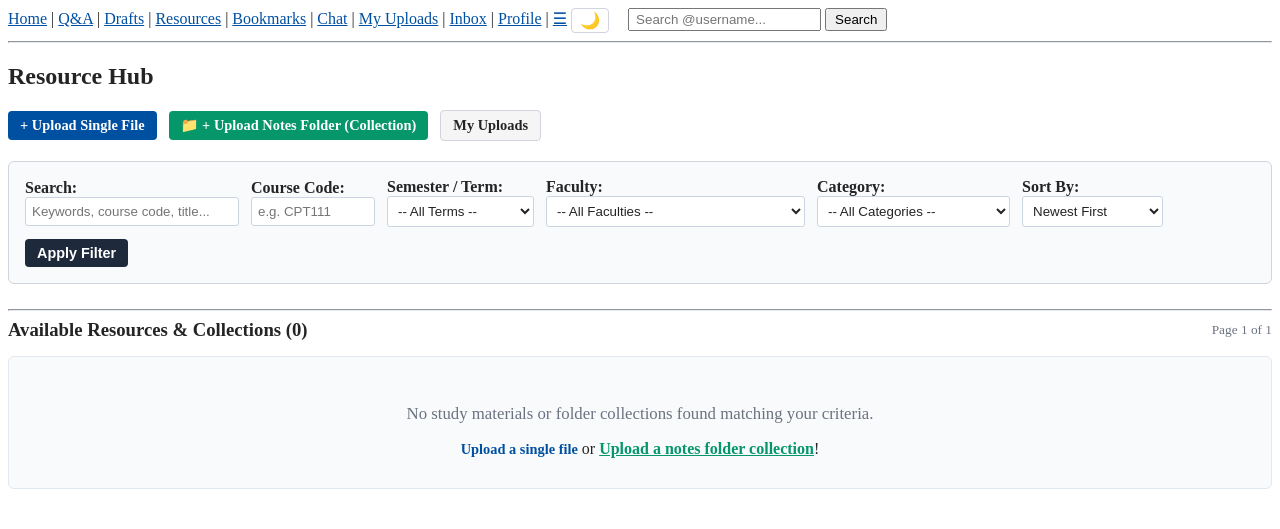
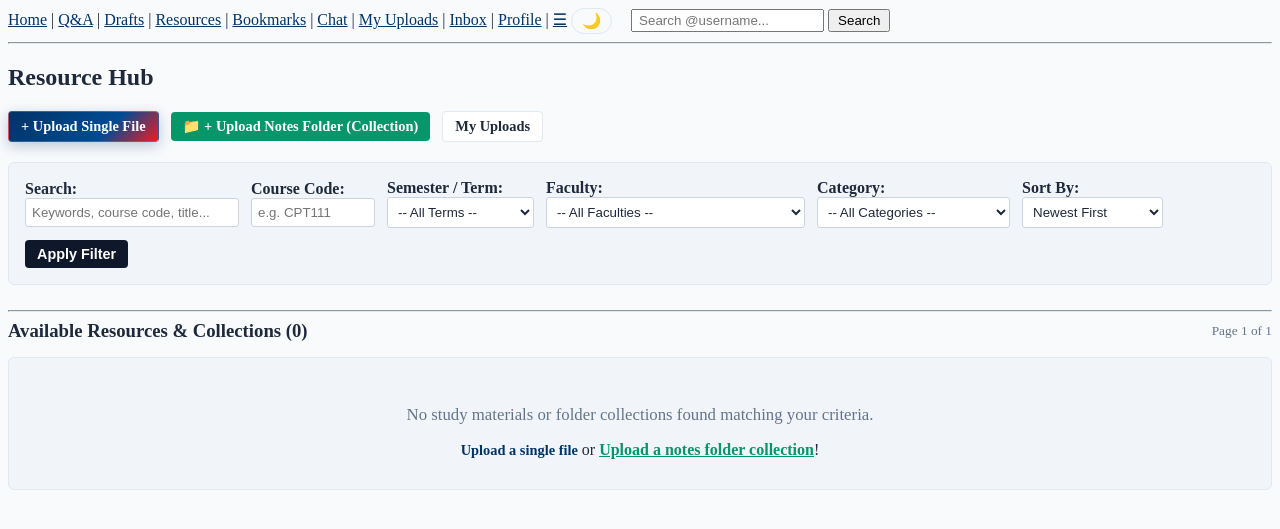
Before and after one commit to MaxMk-x8/Mini-It-project, a Flask app: page /resources in a window 1280 px wide. Shown: the top 529 px of the page. Run offline with Flask 3, Linux system fonts and the light colour scheme; the visitor is signed in with stand-in values (Sample User, id 1); data comes from the database, SQL or seed files in the repository; data that the repository does not hold is empty; some libraries are stand-ins or nearby versions.

Commit message:
modified

```diff
--- a/static/resources.css
+++ b/static/resources.css
@@ -1,181 +1,195 @@
 /* ============================================================
-   CodeNest Resource Hub — MMU Brand Theme
-   Uses CSS custom properties for light/dark mode.
+   CodeNest Resource Hub — MMU Dual-Brand Theme (Q&A Color Grade)
+   Matches Q&A Sapphire Blue & Crimson Red Glassmorphic Engine.
    Toggle via data-theme="dark" on <html>.
    ============================================================ */
 
 /* ----- Light Mode (default) ----- */
 :root {
-    --color-primary: #0050A2;
-    --color-primary-hover: #003D7A;
-    --color-danger: #EC1B2E;
-    --color-danger-hover: #C8102E;
+    --color-primary: #003366;
+    --color-primary-hover: #002244;
+    --color-primary-subtle: rgba(0, 51, 102, 0.08);
+    --color-danger: #ED1C24;
+    --color-danger-hover: #C9141B;
+    --color-danger-subtle: rgba(237, 28, 36, 0.08);
     --color-success: #059669;
     --color-success-hover: #047857;
     --color-warning: #D97706;
     --color-warning-hover: #B45309;
-    --color-text: #242424;
-    --color-text-secondary: #6B7280;
-    --color-text-muted: #94A3B8;
-    --color-bg: #FFFFFF;
-    --color-surface: #F5F5F5;
-    --color-surface-alt: #F8FAFC;
-    --color-border: #D0D5DD;
-    --color-border-light: #E2E8F0;
-    --color-card-bg: #FFFFFF;
-    --color-card-shadow: rgba(0, 0, 0, 0.05);
-    --color-input-bg: #FFFFFF;
-    --color-input-border: #CBD5E1;
+
+    --brand-gradient: linear-gradient(135deg, #003366 0%, #004b93 65%, #ED1C24 100%);
+    --brand-gradient-hover: linear-gradient(135deg, #004080 0%, #005bb3 60%, #ff2b34 100%);
+    --brand-accent-line: linear-gradient(90deg, #003366 0%, #0056b3 50%, #ED1C24 100%);
+
+    --color-text: #1e293b;
+    --color-text-secondary: #64748b;
+    --color-text-muted: #94a3b8;
+    --color-bg: #f8fafc;
+    --color-surface: #ffffff;
+    --color-surface-alt: #f1f5f9;
+    --color-border: #e2e8f0;
+    --color-border-light: #e2e8f0;
+    --color-card-bg: #ffffff;
+    --color-card-shadow: 0 4px 14px -2px rgba(0, 51, 102, 0.1), 0 2px 6px -1px rgba(237, 28, 36, 0.05);
+    --color-input-bg: #ffffff;
+    --color-input-border: #cbd5e1;
 
     /* Badge backgrounds */
-    --color-badge-blue-bg: #E8F0FE;
-    --color-badge-blue-text: #1D4ED8;
-    --color-badge-blue-border: #BFDBFE;
-    --color-badge-yellow-bg: #FEF9E7;
-    --color-badge-yellow-text: #A16207;
-    --color-badge-yellow-border: #FEF08A;
-    --color-badge-purple-bg: #F3F0FF;
-    --color-badge-purple-text: #6D28D9;
-    --color-badge-purple-border: #DDD6FE;
-    --color-badge-green-bg: #ECFDF5;
+    --color-badge-blue-bg: rgba(0, 51, 102, 0.08);
+    --color-badge-blue-text: #003366;
+    --color-badge-blue-border: #bfdbfe;
+    --color-badge-yellow-bg: #fefce8;
+    --color-badge-yellow-text: #a16207;
+    --color-badge-yellow-border: #fef08a;
+    --color-badge-purple-bg: #f5f3ff;
+    --color-badge-purple-text: #6d28d9;
+    --color-badge-purple-border: #ddd6fe;
+    --color-badge-green-bg: #ecfdf5;
     --color-badge-green-text: #047857;
-    --color-badge-green-border: #A7F3D0;
-    --color-badge-indigo-bg: #E0E7FF;
-    --color-badge-indigo-text: #3730A3;
-    --color-badge-indigo-border: #C7D2FE;
-    --color-badge-gray-bg: #F1F5F9;
+    --color-badge-green-border: #a7f3d0;
+    --color-badge-indigo-bg: #e0e7ff;
+    --color-badge-indigo-text: #3730a3;
+    --color-badge-indigo-border: #c7d2fe;
+    --color-badge-gray-bg: #f1f5f9;
     --color-badge-gray-text: #334155;
-    --color-badge-gray-border: #CBD5E1;
+    --color-badge-gray-border: #cbd5e1;
 
     /* Bookmark toggle */
-    --color-bookmark-active-bg: #FEF3C7;
-    --color-bookmark-active-text: #92400E;
-    --color-bookmark-active-border: #F59E0B;
+    --color-bookmark-active-bg: #fef3c7;
+    --color-bookmark-active-text: #92400e;
+    --color-bookmark-active-border: #f59e0b;
 
     /* Info boxes */
-    --color-info-blue-bg: #F0F9FF;
-    --color-info-blue-border: #0284C7;
-    --color-info-blue-accent: #0369A1;
+    --color-info-blue-bg: #f0f9ff;
+    --color-info-blue-border: #0284c7;
+    --color-info-blue-accent: #0369a1;
     --color-info-blue-text: #475569;
-    --color-info-amber-bg: #FFFBEB;
-    --color-info-amber-border: #D97706;
-    --color-info-amber-text: #78350F;
-    --color-info-green-bg: #F0FDF4;
-    --color-info-green-border: #BBF7D0;
+    --color-info-amber-bg: #fffbeb;
+    --color-info-amber-border: #d97706;
+    --color-info-amber-text: #78350f;
+    --color-info-green-bg: #f0fdf4;
+    --color-info-green-border: #bbf7d0;
     --color-info-green-text: #166534;
-    --color-info-rules-bg: #EFF6FF;
-    --color-info-rules-border: #BFDBFE;
-    --color-info-rules-text: #1E3A8A;
-    --color-info-rules-heading: #1E40AF;
+    --color-info-rules-bg: #eff6ff;
+    --color-info-rules-border: #bfdbfe;
+    --color-info-rules-text: #1e3a8a;
+    --color-info-rules-heading: #1e40af;
 
     /* Truncation warning */
-    --color-warn-bg: #FFFBEB;
-    --color-warn-border: #FDE68A;
-    --color-warn-text: #92400E;
+    --color-warn-bg: #fffbeb;
+    --color-warn-border: #fde68a;
+    --color-warn-text: #92400e;
 
     /* Professor review */
-    --color-prof-bg: #FAF5FF;
-    --color-prof-border: #E9D5FF;
-    --color-prof-text: #4C1D95;
-    --color-prof-heading: #5B21B6;
+    --color-prof-bg: #faf5ff;
+    --color-prof-border: #e9d5ff;
+    --color-prof-text: #4c1d95;
+    --color-prof-heading: #5b21b6;
 
     /* Dark button (download zip, filter) */
-    --color-btn-dark-bg: #1E293B;
-    --color-btn-dark-text: #FFFFFF;
+    --color-btn-dark-bg: #0f172a;
+    --color-btn-dark-text: #ffffff;
 
     /* File upload zone */
-    --color-upload-zone-bg: #F8FAFC;
-    --color-upload-zone-border: #94A3B8;
+    --color-upload-zone-bg: #f8fafc;
+    --color-upload-zone-border: #94a3b8;
 
     /* Table */
-    --color-table-header-bg: #F1F5F9;
+    --color-table-header-bg: #f1f5f9;
 }
 
-/* ----- Dark Mode ----- */
+/* ----- Dark Mode (Matches Q&A Cyber Sapphire & Neon Crimson) ----- */
 [data-theme="dark"] {
-    --color-primary: #4D9FFF;
-    --color-primary-hover: #7FBFFF;
-    --color-danger: #FF5C6C;
-    --color-danger-hover: #FF8A95;
-    --color-success: #34D399;
-    --color-success-hover: #6EE7B7;
-    --color-warning: #FBBF24;
-    --color-warning-hover: #FCD34D;
-    --color-text: #EAEAEA;
-    --color-text-secondary: #9CA3AF;
-    --color-text-muted: #6B7280;
-    --color-bg: #121212;
-    --color-surface: #1E1E1E;
-    --color-surface-alt: #1A1A1A;
-    --color-border: #333333;
-    --color-border-light: #2A2A2A;
-    --color-card-bg: #1E1E1E;
-    --color-card-shadow: rgba(0, 0, 0, 0.3);
-    --color-input-bg: #2A2A2A;
-    --color-input-border: #444444;
+    --color-primary: #38bdf8;
+    --color-primary-hover: #0284c7;
+    --color-primary-subtle: rgba(56, 189, 248, 0.16);
+    --color-danger: #f43f5e;
+    --color-danger-hover: #e11d48;
+    --color-danger-subtle: rgba(244, 63, 94, 0.16);
+    --color-success: #34d399;
+    --color-success-hover: #6ee7b7;
+    --color-warning: #fbbf24;
+    --color-warning-hover: #fcd34d;
+
+    --brand-gradient: linear-gradient(135deg, #0284c7 0%, #0369a1 60%, #e11d48 100%);
+    --brand-gradient-hover: linear-gradient(135deg, #38bdf8 0%, #0284c7 60%, #f43f5e 100%);
+    --brand-accent-line: linear-gradient(90deg, #38bdf8 0%, #818cf8 50%, #f43f5e 100%);
+
+    --color-text: #f1f5f9;
+    --color-text-secondary: #94a3b8;
+    --color-text-muted: #64748b;
+    --color-bg: #080d1a;
+    --color-surface: rgba(15, 23, 42, 0.75);
+    --color-surface-alt: #0d1527;
+    --color-border: rgba(56, 189, 248, 0.18);
+    --color-border-light: rgba(56, 189, 248, 0.12);
+    --color-card-bg: rgba(15, 23, 42, 0.85);
+    --color-card-shadow: 0 8px 24px rgba(0, 0, 0, 0.45), 0 0 12px rgba(56, 189, 248, 0.1);
+    --color-input-bg: #0f172a;
+    --color-input-border: rgba(56, 189, 248, 0.25);
 
     /* Badge backgrounds */
-    --color-badge-blue-bg: #1A3358;
-    --color-badge-blue-text: #93C5FD;
-    --color-badge-blue-border: #1E3A5F;
-    --color-badge-yellow-bg: #3D3010;
-    --color-badge-yellow-text: #FDE68A;
-    --color-badge-yellow-border: #4D3D14;
-    --color-badge-purple-bg: #2D1B69;
-    --color-badge-purple-text: #C4B5FD;
-    --color-badge-purple-border: #3B2580;
-    --color-badge-green-bg: #0D3320;
-    --color-badge-green-text: #6EE7B7;
-    --color-badge-green-border: #144D30;
-    --color-badge-indigo-bg: #1E1B4B;
-    --color-badge-indigo-text: #A5B4FC;
-    --color-badge-indigo-border: #312E81;
-    --color-badge-gray-bg: #2A2A2A;
-    --color-badge-gray-text: #D1D5DB;
-    --color-badge-gray-border: #444444;
+    --color-badge-blue-bg: rgba(56, 189, 248, 0.16);
+    --color-badge-blue-text: #38bdf8;
+    --color-badge-blue-border: rgba(56, 189, 248, 0.35);
+    --color-badge-yellow-bg: #3d3010;
+    --color-badge-yellow-text: #fde68a;
+    --color-badge-yellow-border: #4d3d14;
+    --color-badge-purple-bg: #2d1b69;
+    --color-badge-purple-text: #c4b5fd;
+    --color-badge-purple-border: #3b2580;
+    --color-badge-green-bg: #0d3320;
+    --color-badge-green-text: #6ee7b7;
+    --color-badge-green-border: #144d30;
+    --color-badge-indigo-bg: #1e1b4b;
+    --color-badge-indigo-text: #a5b4fc;
+    --color-badge-indigo-border: #312e81;
+    --color-badge-gray-bg: #1e293b;
+    --color-badge-gray-text: #cbd5e1;
+    --color-badge-gray-border: #334155;
 
     /* Bookmark toggle */
-    --color-bookmark-active-bg: #3D3010;
-    --color-bookmark-active-text: #FDE68A;
-    --color-bookmark-active-border: #D97706;
+    --color-bookmark-active-bg: #3d3010;
+    --color-bookmark-active-text: #fde68a;
+    --color-bookmark-active-border: #d97706;
 
     /* Info boxes */
-    --color-info-blue-bg: #0C1929;
-    --color-info-blue-border: #1D4ED8;
-    --color-info-blue-accent: #60A5FA;
-    --color-info-blue-text: #D1D5DB;
-    --color-info-amber-bg: #1C1508;
-    --color-info-amber-border: #D97706;
-    --color-info-amber-text: #FDE68A;
-    --color-info-green-bg: #0A1F12;
+    --color-info-blue-bg: #0c1929;
+    --color-info-blue-border: #1d4ed8;
+    --color-info-blue-accent: #60a5fa;
+    --color-info-blue-text: #cbd5e1;
+    --color-info-amber-bg: #1c1508;
+    --color-info-amber-border: #d97706;
+    --color-info-amber-text: #fde68a;
+    --color-info-green-bg: #0a1f12;
     --color-info-green-border: #166534;
-    --color-info-green-text: #6EE7B7;
-    --color-info-rules-bg: #0C1929;
-    --color-info-rules-border: #1E3A5F;
-    --color-info-rules-text: #93C5FD;
-    --color-info-rules-heading: #60A5FA;
+    --color-info-green-text: #6ee7b7;
+    --color-info-rules-bg: #0c1929;
+    --color-info-rules-border: #1e3a5f;
+    --color-info-rules-text: #93c5fd;
+    --color-info-rules-heading: #60a5fa;
 
     /* Truncation warning */
-    --color-warn-bg: #1C1508;
-    --color-warn-border: #4D3D14;
-    --color-warn-text: #FDE68A;
+    --color-warn-bg: #1c1508;
+    --color-warn-border: #4d3d14;
+    --color-warn-text: #fde68a;
 
     /* Professor review */
-    --color-prof-bg: #1A0F33;
-    --color-prof-border: #3B2580;
-    --color-prof-text: #C4B5FD;
-    --color-prof-heading: #A78BFA;
+    --color-prof-bg: #1a0f33;
+    --color-prof-border: #3b2580;
+    --color-prof-text: #c4b5fd;
+    --color-prof-heading: #a78bfa;
 
     /* Dark button */
-    --color-btn-dark-bg: #374151;
-    --color-btn-dark-text: #F3F4F6;
+    --color-btn-dark-bg: #1e293b;
+    --color-btn-dark-text: #f1f5f9;
 
     /* File upload zone */
-    --color-upload-zone-bg: #1A1A1A;
-    --color-upload-zone-border: #555555;
+    --color-upload-zone-bg: #0f172a;
+    --color-upload-zone-border: rgba(56, 189, 248, 0.3);
 
     /* Table */
-    --color-table-header-bg: #2A2A2A;
+    --color-table-header-bg: #0f172a;
 }
 
 
@@ -208,16 +222,19 @@ hr {
 .theme-toggle {
     background: none;
     border: 1px solid var(--color-border);
-    border-radius: 4px;
-    padding: 2px 8px;
+    border-radius: 9999px;
+    padding: 3px 10px;
     cursor: pointer;
-    font-size: 1rem;
+    font-size: 0.95rem;
     color: var(--color-text);
     vertical-align: middle;
-    transition: border-color 0.2s ease;
+    transition: all 0.2s ease;
 }
 .theme-toggle:hover {
-    border-color: var(--color-primary);
+    border-color: var(--color-danger);
+    color: var(--color-danger);
+    transform: translateY(-1px);
+    box-shadow: 0 2px 8px rgba(237, 28, 36, 0.2);
 }
 
 
@@ -229,10 +246,18 @@ hr {
     margin-bottom: 20px;
     padding: 18px;
     border: 1px solid var(--color-border-light);
-    border-radius: 6px;
+    border-radius: 8px;
     background-color: var(--color-card-bg);
-    box-shadow: 0 1px 3px var(--color-card-shadow);
-    transition: background-color 0.2s ease, border-color 0.2s ease;
+    box-shadow: var(--color-card-shadow);
+    transition: background-color 0.2s ease, border-color 0.2s ease, box-shadow 0.2s ease, transform 0.2s ease;
+}
+.res-card:hover {
+    border-color: var(--color-primary);
+    box-shadow: 0 6px 18px rgba(0, 51, 102, 0.12), 0 2px 8px rgba(237, 28, 36, 0.05);
+}
+[data-theme="dark"] .res-card:hover {
+    border-color: var(--color-primary);
+    box-shadow: 0 8px 24px rgba(0, 0, 0, 0.5), 0 0 14px rgba(56, 189, 248, 0.15);
 }
 
 .res-card-header {
@@ -442,11 +467,17 @@ hr {
 }
 
 .res-btn--primary {
-    background-color: var(--color-primary);
-    color: #FFFFFF;
+    background: var(--brand-gradient);
+    color: #FFFFFF !important;
+    border: 1px solid rgba(255, 255, 255, 0.2);
+    box-shadow: 0 4px 14px rgba(0, 51, 102, 0.25);
+    transition: all 0.2s ease;
 }
 .res-btn--primary:hover {
-    color: #FFFFFF;
+    background: var(--brand-gradient-hover);
+    color: #FFFFFF !important;
+    transform: translateY(-1px);
+    box-shadow: 0 6px 18px rgba(0, 51, 102, 0.35), 0 2px 8px rgba(237, 28, 36, 0.2);
 }
 
 .res-btn--success {
@@ -646,11 +677,7 @@ hr {
 .res-form-field:focus {
     outline: none;
     border-color: var(--color-primary);
-    box-shadow: 0 0 0 2px rgba(0, 80, 162, 0.15);
-}
-
-[data-theme="dark"] .res-form-field:focus {
-    box-shadow: 0 0 0 2px rgba(77, 159, 255, 0.2);
+    box-shadow: 0 0 0 3px var(--color-primary-subtle), 0 0 0 1px var(--color-danger-subtle);
 }
 
 .res-form-error {
```
